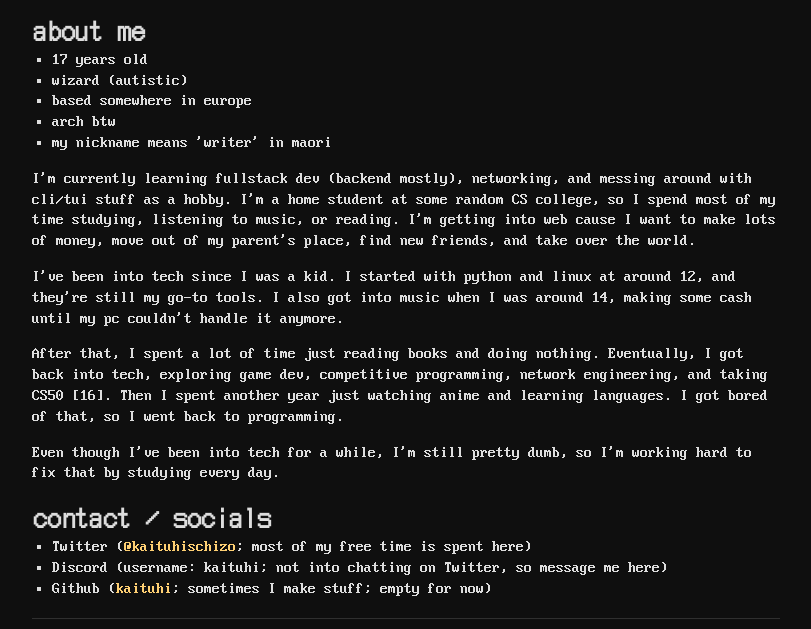
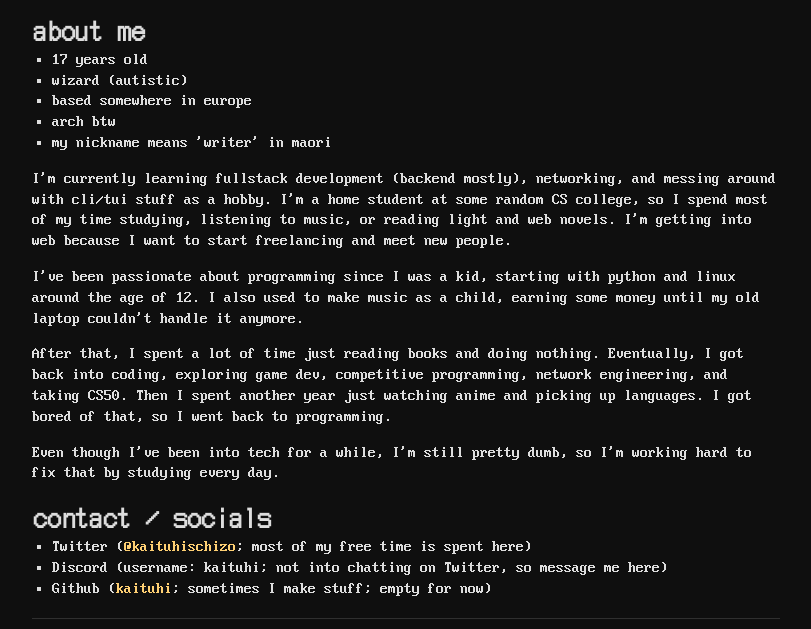
Before and after one commit to kaituhi/kaituhi, a plain HTML site: page index.html in a window 1280 px wide. Shown: the part 171-800 px from the top of the page, without its empty margins (234-1045 px from the left). Drawn offline with Linux system fonts and the light colour scheme; files whose address does not match are found by name.

Commit message:
update about me

```diff
--- a/index.html
+++ b/index.html
@@ -33,17 +33,17 @@
             </ul>
         </section>
         <section class="about-kai">
-            <p>I'm currently learning fullstack dev (backend mostly), networking, and messing around with cli/tui stuff
-                as a
-                hobby. I'm a home student at some random CS college, so I spend most of my time studying, listening to
-                music, or reading. I'm getting into web cause I want to make lots of money, move out of my parent's place,
-                find new friends, and take over the world.</p>
-            <p>I've been into tech since I was a kid. I started with python and linux at around 12, and they're still my
-                go-to tools. I also got into music when I was around 14, making some cash until my pc couldn't handle it
-                anymore.</p>
+            <p>I'm currently learning fullstack development (backend mostly), networking, and messing around with cli/tui stuff
+                as a hobby. I'm a home student at some random CS college, so I spend most of my time studying, listening to
+                music, or reading light and web novels. I'm getting into web because I want to start freelancing and meet new people.
+            </p>
+
+            <p>I've been passionate about programming since I was a kid, starting with python and linux around the age of 12.
+                I also used to make music as a child, earning some money until my old laptop couldn't handle it anymore.
+            </p>
             <p>After that, I spent a lot of time just reading books and doing nothing. Eventually, I got back into
-                tech, exploring game dev, competitive programming, network engineering, and taking CS50 [16]. Then I
-                spent another year just watching anime and learning languages. I got bored of that, so I went back to
+                coding, exploring game dev, competitive programming, network engineering, and taking CS50. Then I
+                spent another year just watching anime and picking up languages. I got bored of that, so I went back to
                 programming.
             </p>
             <p>Even though I've been into tech for a while, I'm still pretty dumb, so I'm working hard to fix that by
```
